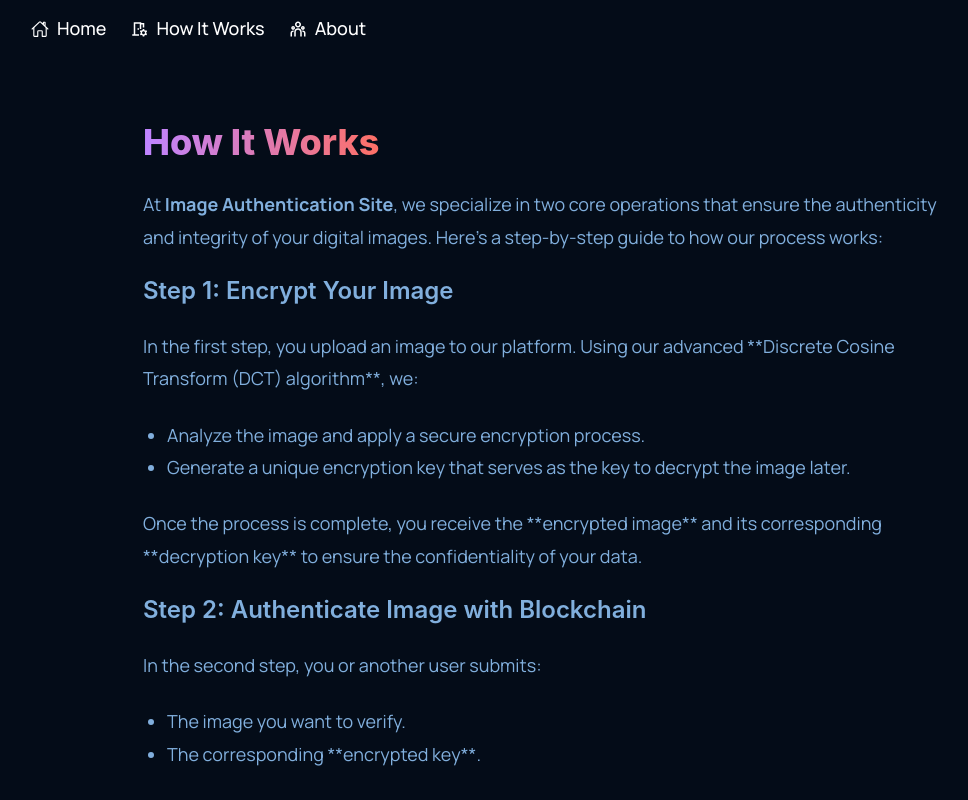
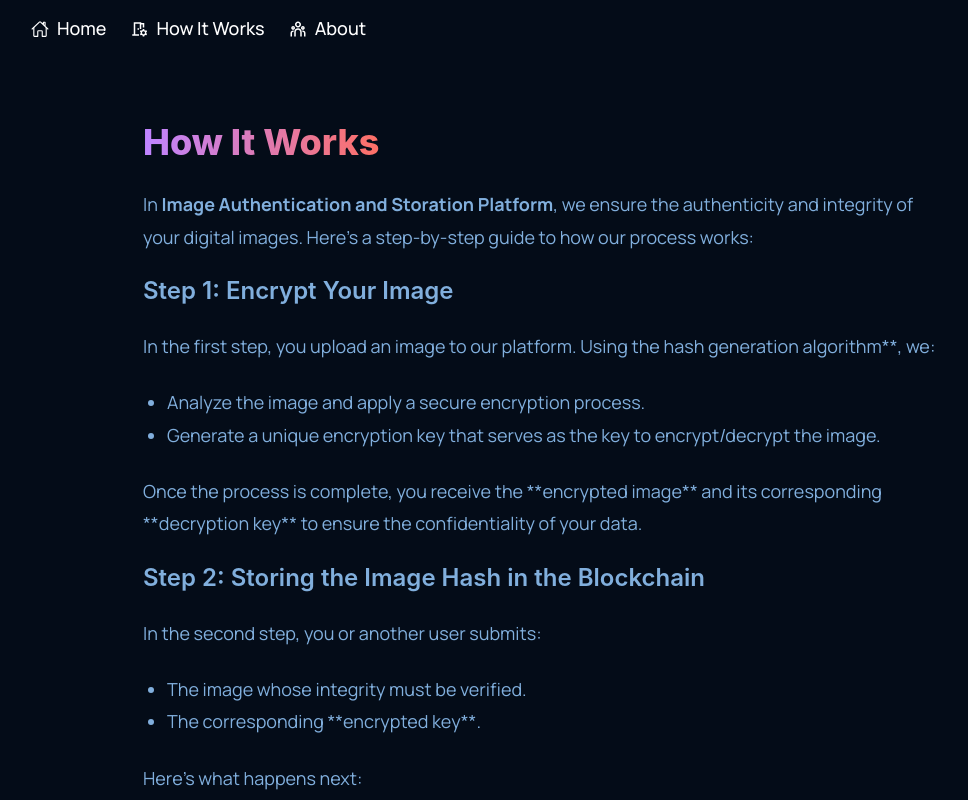
Before and after one commit to capamir/image-authentication, a React (Vite) app in the folder frontend/: page /how in a window 1280 px wide. Shown: the top 800 px of the page, without its empty margins (97-1065 px from the left). Built offline with nearby package versions, Linux system fonts and the light colour scheme.

Commit message:
Update How.tsx
Text propotion

```diff
--- a/frontend/src/pages/How.tsx
+++ b/frontend/src/pages/How.tsx
@@ -26,8 +26,7 @@ const How = () => {
         </Heading>
 
         <Text fontSize={{ base: "md", lg: "lg" }} lineHeight="1.8">
-          At <strong>Image Authentication Site</strong>, we specialize in two
-          core operations that ensure the authenticity and integrity of your
+          In <strong>Image Authentication and Storation Platform</strong>, we ensure the authenticity and integrity of your
           digital images. Here's a step-by-step guide to how our process works:
         </Text>
 
@@ -41,16 +40,15 @@ const How = () => {
         </Heading>
 
         <Text fontSize={{ base: "md", lg: "lg" }} lineHeight="1.8">
-          In the first step, you upload an image to our platform. Using our
-          advanced **Discrete Cosine Transform (DCT) algorithm**, we:
+          In the first step, you upload an image to our platform. Using the hash generation algorithm**, we:
         </Text>
         <Box as="ul" paddingLeft="1.5rem">
           <Text as="li" fontSize={{ base: "md", lg: "lg" }} lineHeight="1.8">
             Analyze the image and apply a secure encryption process.
           </Text>
           <Text as="li" fontSize={{ base: "md", lg: "lg" }} lineHeight="1.8">
-            Generate a unique encryption key that serves as the key to decrypt
-            the image later.
+            Generate a unique encryption key that serves as the key to encrypt/decrypt
+            the image.
           </Text>
         </Box>
         <Text fontSize={{ base: "md", lg: "lg" }} lineHeight="1.8">
@@ -65,7 +63,7 @@ const How = () => {
           fontWeight="600"
           color="text"
         >
-          Step 2: Authenticate Image with Blockchain
+          Step 2: Storing the Image Hash in the Blockchain
         </Heading>
 
         <Text fontSize={{ base: "md", lg: "lg" }} lineHeight="1.8">
@@ -73,7 +71,7 @@ const How = () => {
         </Text>
         <Box as="ul" paddingLeft="1.5rem">
           <Text as="li" fontSize={{ base: "md", lg: "lg" }} lineHeight="1.8">
-            The image you want to verify.
+            The image whose integrity must be verified.
           </Text>
           <Text as="li" fontSize={{ base: "md", lg: "lg" }} lineHeight="1.8">
             The corresponding **encrypted key**.
@@ -94,7 +92,7 @@ const How = () => {
           </Text>
           <Text as="li" fontSize={{ base: "md", lg: "lg" }} lineHeight="1.8">
             Any differences between the two images are analyzed and reported to
-            verify their authenticity.
+            restore the image.
           </Text>
         </Box>
 
```
